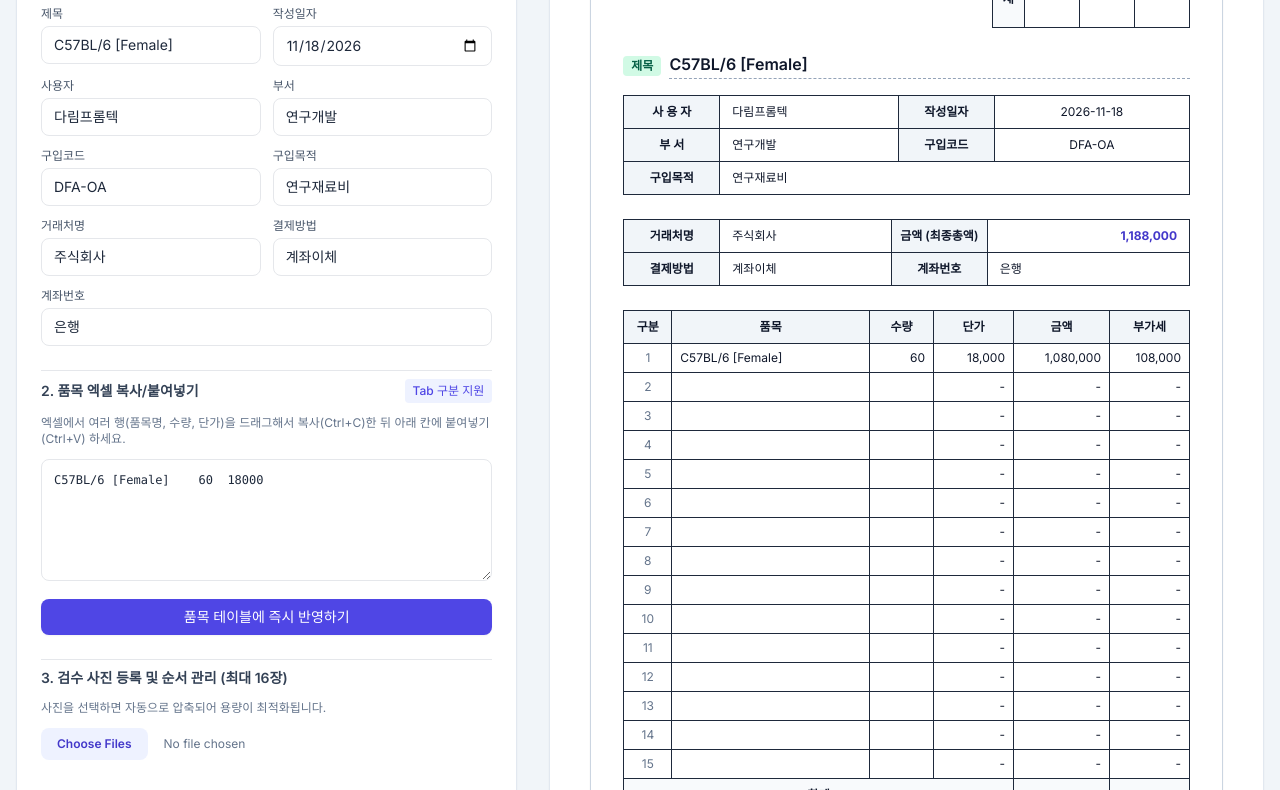
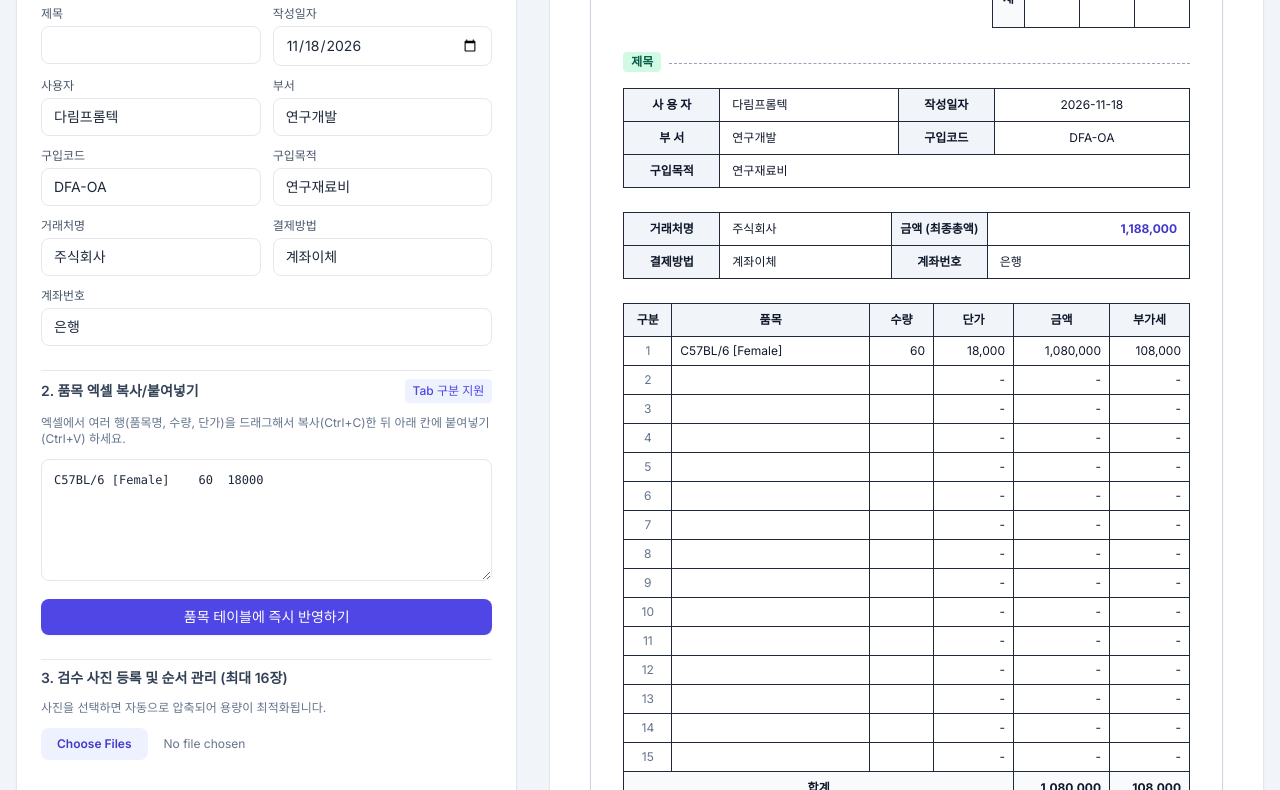
Before and after one commit to s00su/ICCL_, a plain HTML site: page index.html in a window 1280 px wide. Shown: the part 232-1022 px from the top of the page. Drawn offline with nearby package versions, Linux system fonts and the light colour scheme.

Commit message:
Clear input value for docTitle and previewTitle

```diff
--- a/index.html
+++ b/index.html
@@ -60,7 +60,7 @@
                 <div class="grid grid-cols-2 gap-3">
                     <div>
                         <label class="block text-xs font-medium text-slate-600 mb-1">제목</label>
-                        <input type="text" id="docTitle" value="C57BL/6 [Female]" oninput="updatePreview()" class="w-full border rounded-lg px-3 py-2 text-sm focus:ring-2 focus:ring-indigo-500 outline-none">
+                        <input type="text" id="docTitle" value=" " oninput="updatePreview()" class="w-full border rounded-lg px-3 py-2 text-sm focus:ring-2 focus:ring-indigo-500 outline-none">
                     </div>
                     <div>
                         <label class="block text-xs font-medium text-slate-600 mb-1">작성일자</label>
@@ -148,7 +148,7 @@
 
                 <div class="mb-4 flex items-center gap-2 text-sm font-semibold">
                     <span class="bg-emerald-100 text-emerald-800 px-2 py-0.5 rounded text-xs">제목</span>
-                    <span id="previewTitle" class="border-b border-dashed border-slate-400 pb-0.5 flex-1 text-base">C57BL/6 [Female]</span>
+                    <span id="previewTitle" class="border-b border-dashed border-slate-400 pb-0.5 flex-1 text-base"> </span>
                 </div>
 
                 <table class="w-full text-xs mb-6 border-collapse text-center">
```
